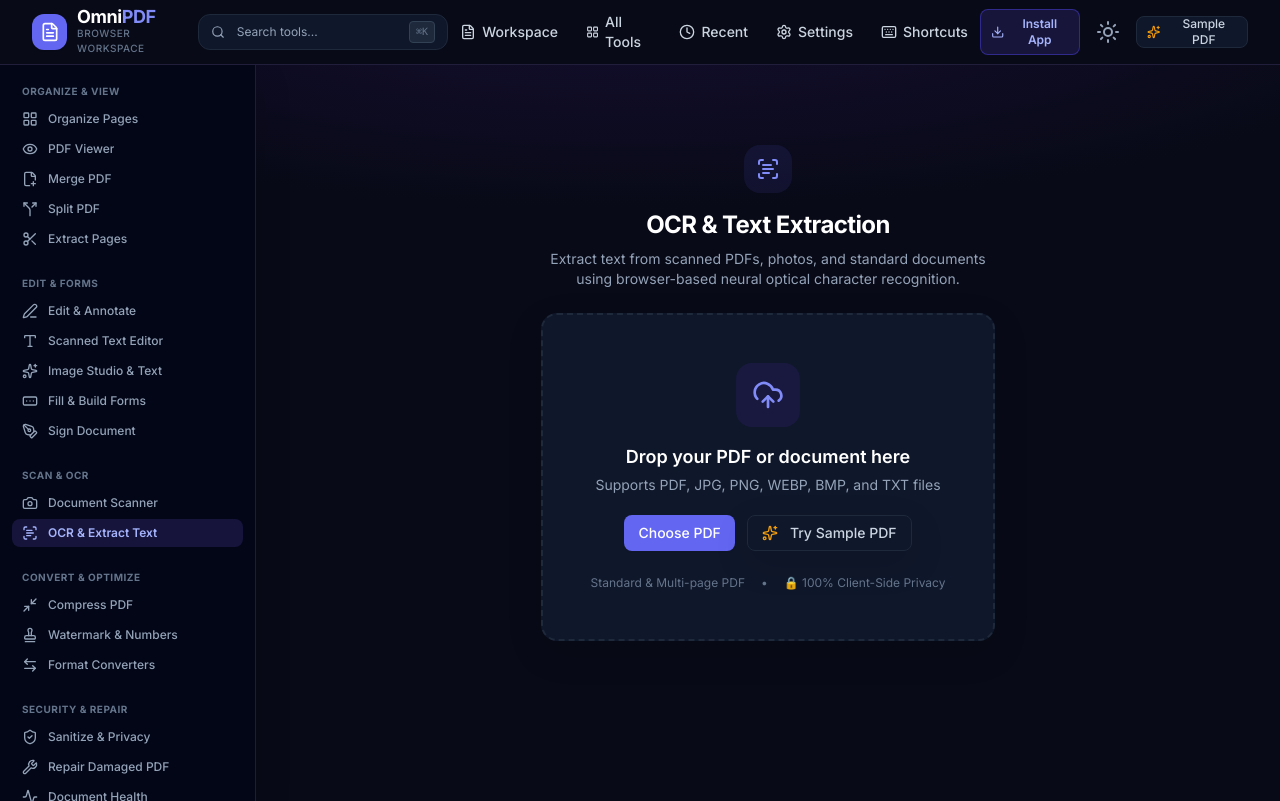
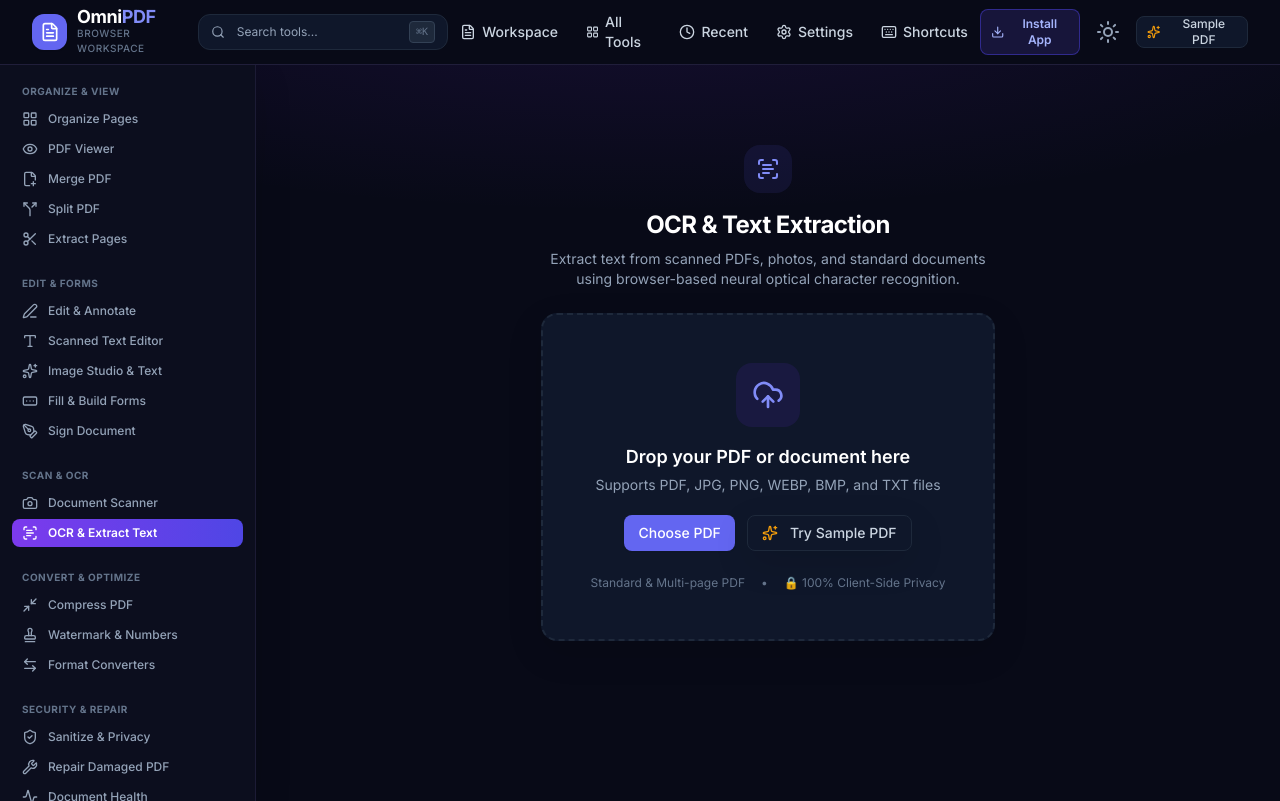
Before and after one commit to Madhu-Kowshik/viewscanner, a React (Vite) app: page /#/ocr in a window 1280 px wide. Built offline with nearby package versions, Linux system fonts and the light colour scheme.

Commit message:
design: match workspace navigation to scanner mockup

```diff
--- a/src/components/layout/WorkspaceSidebar.tsx
+++ b/src/components/layout/WorkspaceSidebar.tsx
@@ -85,7 +85,7 @@
   ];
 
   return (
-    <aside className="w-64 shrink-0 border-r border-slate-200/80 bg-white dark:border-slate-800/80 dark:bg-slate-950 p-3 hidden md:flex flex-col justify-between overflow-y-auto">
+    <aside className="cm-workspace-sidebar w-64 shrink-0 border-r border-slate-200/80 bg-white dark:border-violet-400/10 dark:bg-[#0c0e1e] p-3 hidden md:flex flex-col justify-between overflow-y-auto">
       <div className="space-y-4">
         {/* Document Status Pill if active */}
         {currentFile && (
@@ -123,8 +123,8 @@
                       className={({ isActive }) =>
                         `flex items-center gap-2.5 rounded-lg px-2.5 py-1.5 text-xs font-medium transition-colors ${
                           isActive
-                            ? 'bg-brand-50 text-brand-700 dark:bg-brand-950/70 dark:text-brand-300 font-semibold shadow-2xs'
-                            : 'text-slate-600 hover:bg-slate-100/70 hover:text-slate-900 dark:text-slate-400 dark:hover:bg-slate-800/60 dark:hover:text-slate-200'
+                            ? 'bg-brand-50 text-brand-700 dark:bg-gradient-to-r dark:from-violet-600 dark:to-indigo-600 dark:text-white font-semibold shadow-2xs'
+                            : 'text-slate-600 hover:bg-slate-100/70 hover:text-slate-900 dark:text-slate-400 dark:hover:bg-violet-400/10 dark:hover:text-violet-100'
                         }`
                       }
                     >
```
